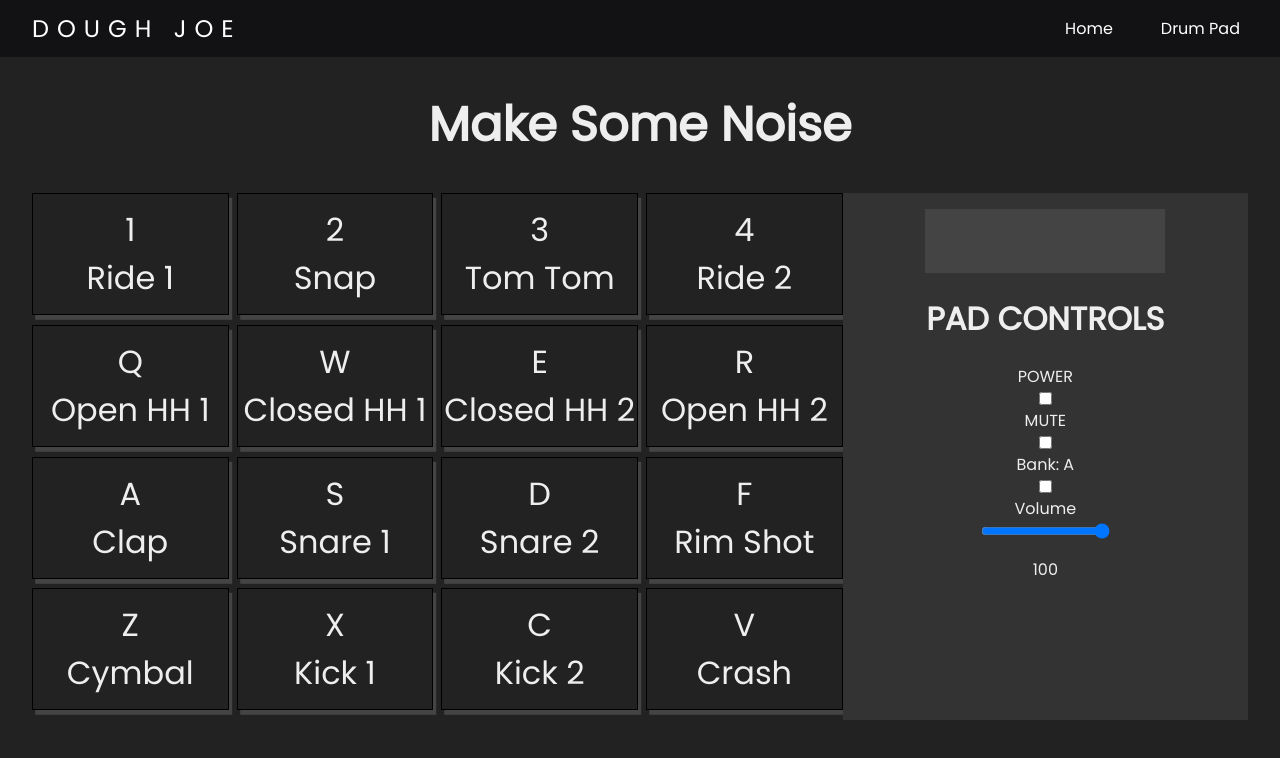
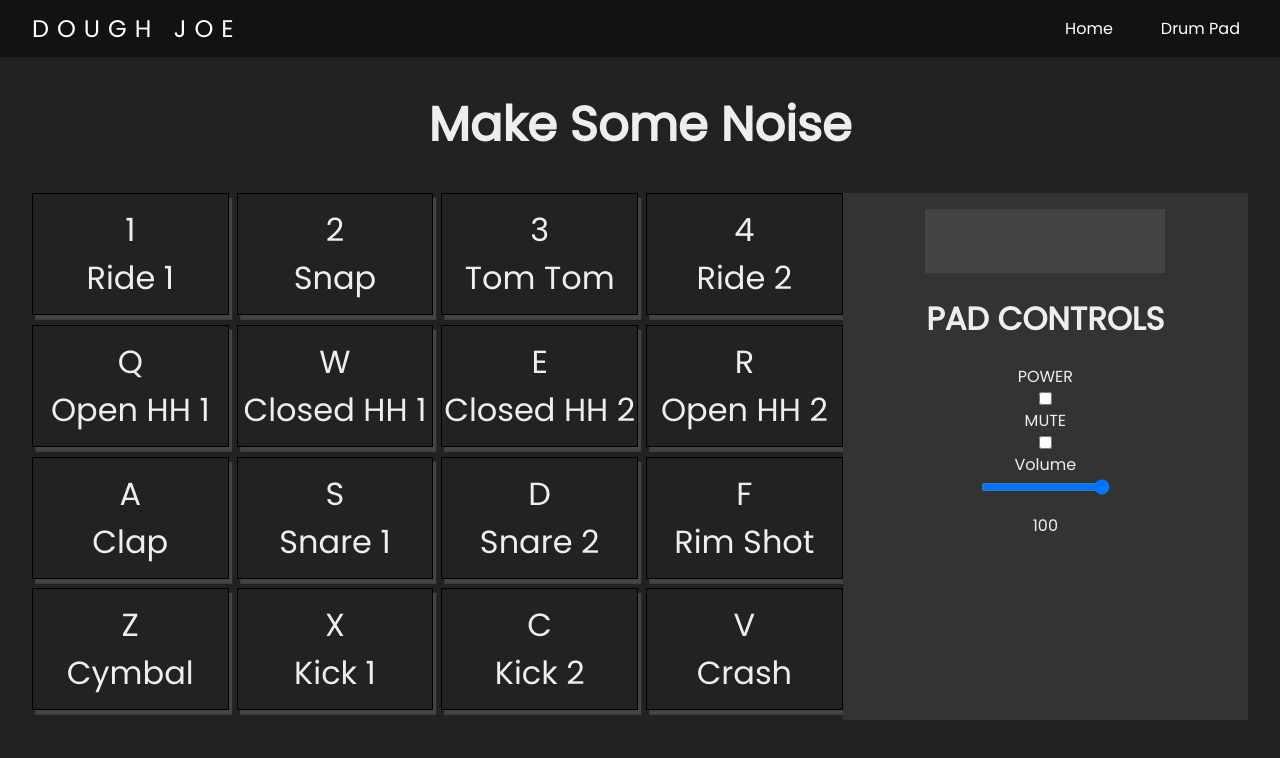
Before and after one commit to Zobee/AlchemixstImproved, a React (Create React App) app in the folder alchemixst/: page /pad in a window 1280 px wide. Shown: the top 758 px of the page. Built offline with nearby package versions, Linux system fonts and the light colour scheme.

Commit message:
Fixed small bug where pad would play when clicked when the power is off

```diff
--- a/alchemixst/src/components/DrumPad/Pad.js
+++ b/alchemixst/src/components/DrumPad/Pad.js
@@ -31,7 +31,7 @@ function Pad({isOn, pad, setActivePad, volume}) {
     }
     },[keyPress])
     return (
-        <div className={`pad ${isOn ? `pad${id}` : 'off'} ${isDown}`} onClick={() => play(sound)}>
+        <div className={`pad ${isOn ? `pad${id}` : 'off'} ${isDown}`} onClick={() => isOn && play(sound)}>
             <p>{keyInput}</p>
             <p>{beatName}</p>
         </div>
--- a/alchemixst/src/components/DrumPad/PadControls.js
+++ b/alchemixst/src/components/DrumPad/PadControls.js
@@ -23,14 +23,6 @@ function PadControls({activePad, setIsOn, volume, setVolume}) {
                 name='mute'
                 onChange={() => setVolume(prev => prev ? 0 : 100)}
             />
-            <label for='sound-bank'>
-                Bank: A
-            </label>
-            <input
-                type='checkbox'
-                name='sound-bank'
-                onChange={() => console.log("Switch")}
-            />
             <label for='sound-volume'>
                 Volume
             </label>
--- a/alchemixst/src/index.css
+++ b/alchemixst/src/index.css
@@ -616,7 +616,7 @@ body{
 .pad.down{
   transform: translateY(0.2em);
   filter: brightness(150%);
-  box-shadow: #222 0.05em 0.02em;
+  box-shadow: #222 0.05em 0.01em;
 }
 
 .pad-controls{
```
